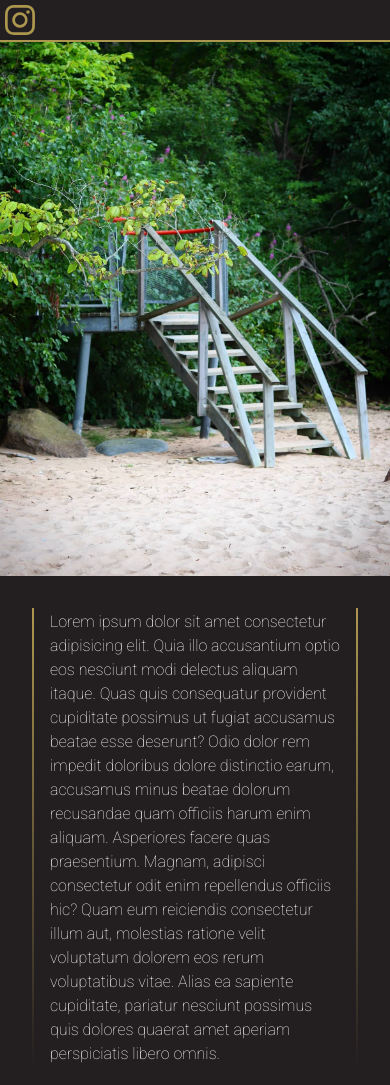
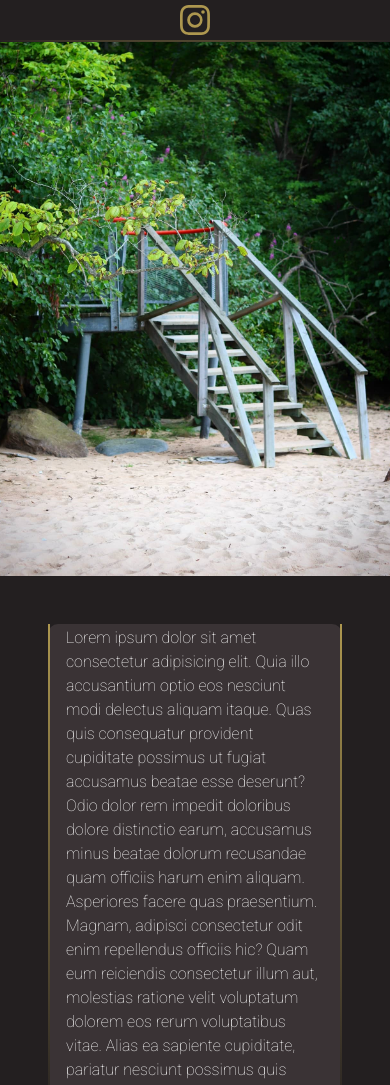
Before and after one commit to Thearx/instik, a plain HTML site: page index.html in a window 390 px wide. Shown: the top 1085 px of the page. Drawn offline with nearby package versions, Linux system fonts and the light colour scheme.

Commit message:
Update app.css

```diff
--- a/app.css
+++ b/app.css
@@ -66,6 +66,7 @@ div.main-img, p{
 
 
 #nav-content{
+
     margin-left:5px;
     color: #AD974F;
     font-size: medium;
@@ -75,10 +76,11 @@ div.main-img, p{
 }
 
 #nav-bar{
+    justify-content: center;
     position: fixed;
     padding:0;
     border-bottom: solid 2px;
-    border-color: #AD974F;
+    border-image: radial-gradient(#AD974F, #231F20) 1;
     position: fixed;
     top: 0;
     width: 100%;
@@ -106,9 +108,10 @@ div.footer{
     font-size: small;
     display: flex;
     justify-content: center;
-
     padding:0;
     margin-left: 0;
+    border-top: 2px solid;
+    border-image: radial-gradient(#AD974F, #231F20) 1;
 
 }
 
@@ -143,6 +146,16 @@ div.footer a:hover{
     .camera-icon-text{
         display: none;
     }
+
+    div.main p.dif-border-2{
+        border-top: solid 4px #AD974F;
+        border-bottom: solid 4px #AD974F;
+        background-color: #3a3335;
+        border-image: radial-gradient(#AD974F, #231F20) 1;
+        padding: 3em 3em;
+        margin: 3em 0;
+    }
+
 }
 
 
@@ -221,6 +234,8 @@ background-color: #3a3335;
 /* kolmas border */
 
 div.main p.dif-border-2{
+    padding: 0 1em;
+    margin: 3em;
     border: solid 2px #AD974F;
     border-radius: 10px;
     border-image:
```
